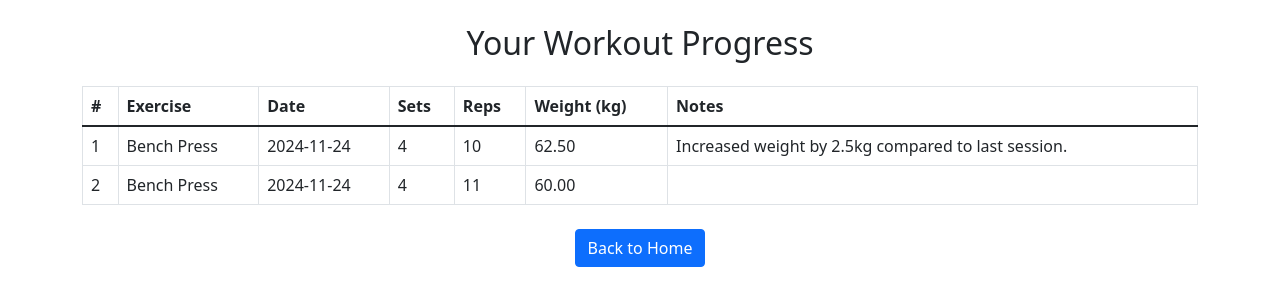
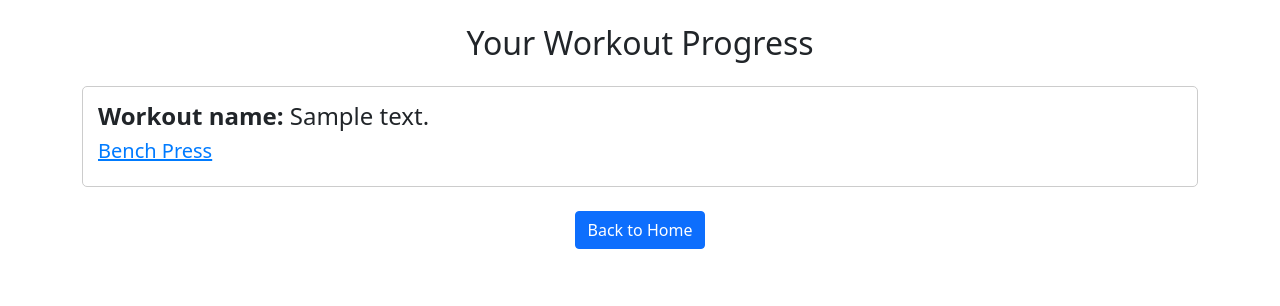
Before and after one commit to TraseRRR98/workout_plan, a PHP site: page /progress/progress.php in a window 1280 px wide. Shown: the part 56-362 px from the top of the page. Run offline with PHP 8.4, Linux system fonts and the light colour scheme; a user stored in the database is signed in; data comes from the database, SQL or seed files in the repository; tables that the repository leaves empty hold one stand-in row (values such as "Sample post").

Commit message:
Enhance workout progress display; organize data by workout and exercise, add toggle functionality for progress tables, and improve CSS styling for clarity

```diff
--- a/exercises/list_workout_exercises.php
+++ b/exercises/list_workout_exercises.php
@@ -69,7 +69,7 @@ if (!$result) {
                             <td><?= htmlspecialchars($row['reps']) ?></td>
                             <td><?= htmlspecialchars($row['weight']) ?></td>
                             <td>
-                                <a href="modify_exercise.php?user_exercise_id=<?= htmlspecialchars($row['workout_exercise_id']) ?>" class="btn btn-warning btn-sm">Modify</a>
+                                <a href="modify_exercise.php?user_exercise_id=<?= htmlspecialchars($row['workout_exercise_id']) ?>" class="btn btn-warning btn-sm">Add Progression</a>
                             </td>
                         </tr>
                     <?php endwhile; ?>
--- a/lib/css.php
+++ b/lib/css.php
@@ -11,8 +11,23 @@
 <link rel="stylesheet" href="../assets/all.min.css">
 <link rel="stylesheet" href="https://cdnjs.cloudflare.com/ajax/libs/font-awesome/5.15.3/css/all.min.css">
 
-<script>
-
-
-
-</script>
+<style>
+    .workout-container {
+        margin-bottom: 20px;
+        border: 1px solid #ccc;
+        padding: 15px;
+        border-radius: 5px;
+    }
+    .exercise-name {
+        cursor: pointer;
+        color: #007bff;
+        text-decoration: underline;
+    }
+    .exercise-name:hover {
+        text-decoration: none;
+    }
+    .progress-table {
+        display: none;
+        margin-top: 10px;
+    }
+</style>
--- a/progress/progress.php
+++ b/progress/progress.php
@@ -12,23 +12,36 @@ if (!isset($_SESSION['user_id']))
 
 $query = "
 SELECT
+    w.workout_id,
+    w.workout_date,
+    w.notes AS workout_notes,
+    e.exercise_name,
     p.progress_id,
-    e.exercise_name,
     p.date,
     p.sets,
     p.reps,
     p.weight,
-    p.notes
+    p.notes AS progress_notes
 FROM progress p
 JOIN users_exercises ue ON p.user_exercise_id = ue.user_exercise_id
 JOIN exercises e ON ue.exercise_id = e.exercise_id
-WHERE ue.user_id = '$user_id'
-ORDER BY p.date DESC";
+JOIN workout_exercises we ON ue.user_exercise_id = we.user_exercise_id
+JOIN workouts w ON we.workout_id = w.workout_id
+WHERE w.user_id = '$user_id'
+ORDER BY w.workout_date DESC, e.exercise_name, p.date DESC";
 
 $result = $conn->query($query);
 
 if (!$result)
     die("Error retrieving progress: " . mysqli_error($conn));
+
+// Organize progress data by workout and then by exercise
+$workouts = [];
+while ($row = $result->fetch_assoc()) {
+    $workouts[$row['workout_id']]['workout_date'] = $row['workout_date'];
+    $workouts[$row['workout_id']]['workout_notes'] = $row['workout_notes'];
+    $workouts[$row['workout_id']]['exercises'][$row['exercise_name']][] = $row;
+}
 ?>
 <!DOCTYPE html>
 <html lang="en">
@@ -40,12 +53,18 @@ if (!$result)
 <body>
     <div class="container mt-4">
         <h2 class="mb-4 text-center">Your Workout Progress</h2>
-        <?php if ($result->num_rows > 0): ?>
-            <table class="table table-bordered table-hover">
+        <?php if (!empty($workouts)): ?>
+            <?php foreach ($workouts as $workout_id => $workout): ?>
+                <div class="workout-container">
+                    <h4><strong>Workout name:</strong> <?= htmlspecialchars($workout['workout_notes']) ?></h4>
+                    <?php foreach ($workout['exercises'] as $exercise_name => $rows): ?>
+                        <div class="exercise-section">
+                            <h5 class="exercise-name" onclick="toggleTable('workout-<?= $workout_id ?>-<?= htmlspecialchars($exercise_name) ?>')">
+                                <?= htmlspecialchars($exercise_name) ?>
+                            </h5>
+                            <table id="workout-<?= $workout_id ?>-<?= htmlspecialchars($exercise_name) ?>" class="table table-bordered table-hover progress-table">
                                 <thead class="thead-dark">
                                     <tr>
-                        <th>#</th>
-                        <th>Exercise</th>
                                         <th>Date</th>
                                         <th>Sets</th>
                                         <th>Reps</th>
@@ -54,19 +73,21 @@ if (!$result)
                                     </tr>
                                 </thead>
                                 <tbody>
-                    <?php while ($row = $result->fetch_assoc()): ?>
+                                    <?php foreach ($rows as $row): ?>
                                         <tr>
-                            <td><?= htmlspecialchars($row['progress_id']) ?></td>
-                            <td><?= htmlspecialchars($row['exercise_name']) ?></td>
                                             <td><?= htmlspecialchars($row['date']) ?></td>
                                             <td><?= htmlspecialchars($row['sets']) ?></td>
                                             <td><?= htmlspecialchars($row['reps']) ?></td>
                                             <td><?= htmlspecialchars($row['weight']) ?></td>
-                            <td><?= htmlspecialchars($row['notes']) ?></td>
+                                            <td><?= htmlspecialchars($row['progress_notes']) ?></td>
                                         </tr>
-                    <?php endwhile; ?>
+                                    <?php endforeach; ?>
                                 </tbody>
                             </table>
+                        </div>
+                    <?php endforeach; ?>
+                </div>
+            <?php endforeach; ?>
         <?php else: ?>
             <div class="alert alert-info text-center" role="alert">
                 No progress data found for this user.
@@ -76,6 +97,17 @@ if (!$result)
             <a href="../lib/index.php" class="btn btn-primary">Back to Home</a>
         </div>
     </div>
+
+    <script>
+        function toggleTable(tableId) {
+            const table = document.getElementById(tableId);
+            if (table.style.display === 'none' || table.style.display === '') {
+                table.style.display = 'table';
+            } else {
+                table.style.display = 'none';
+            }
+        }
+    </script>
 </body>
 </html>
 <?php
```
Also changed, not shown: lib/index.php (+1 -9 lines). Lines whose indentation alone changed are shown as unchanged.
